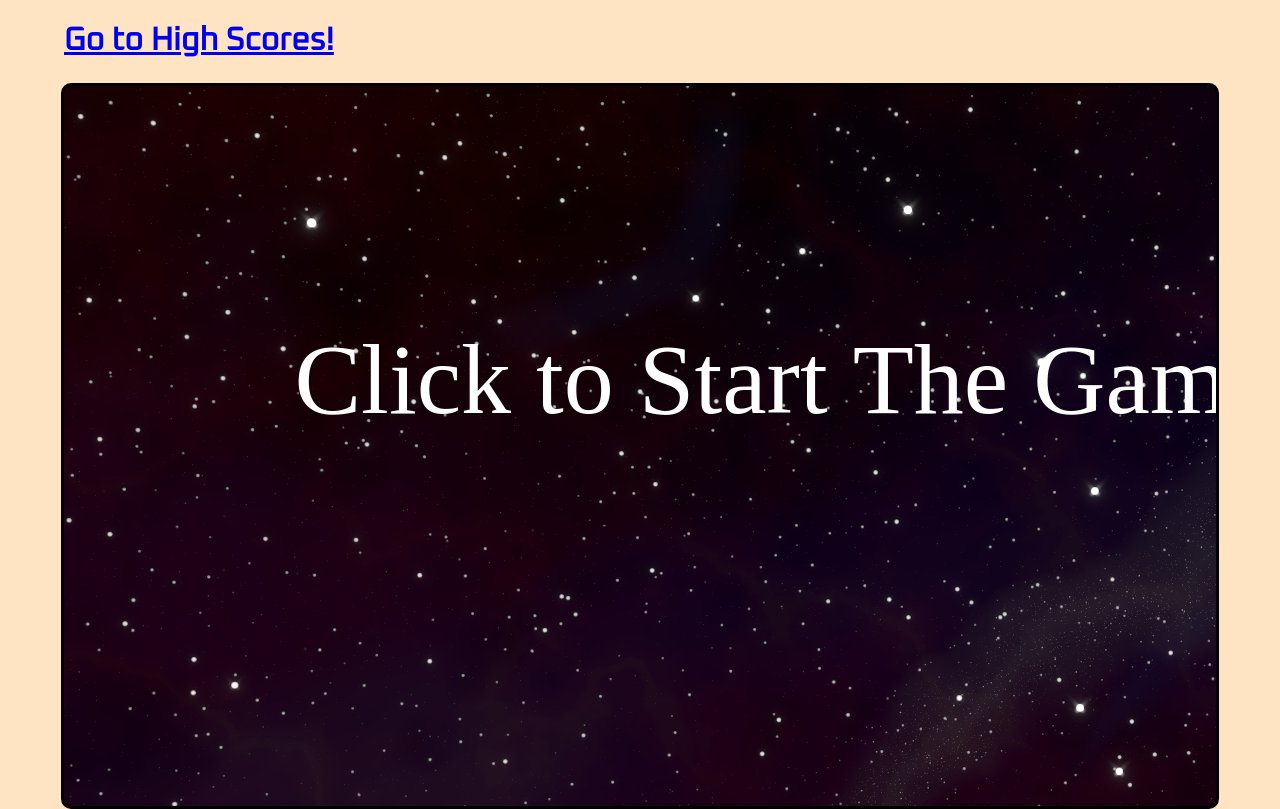
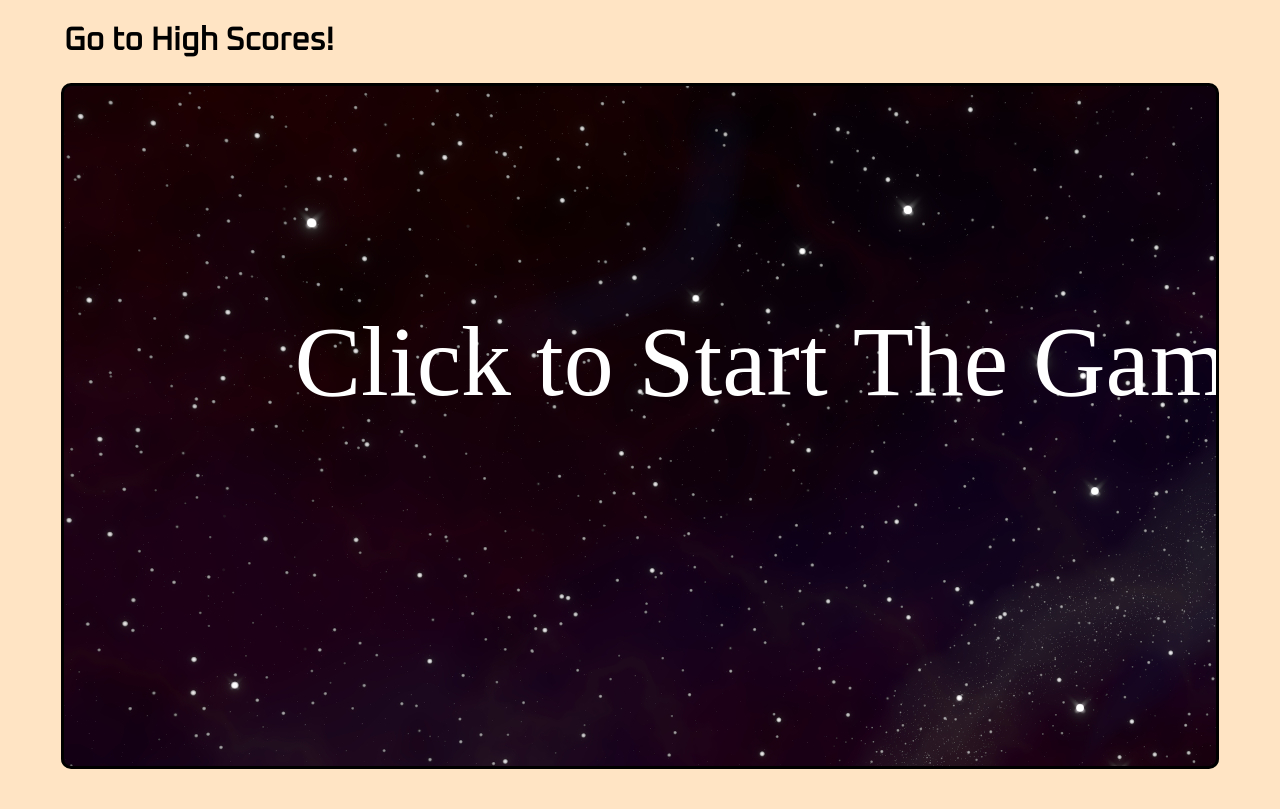
Before and after one commit to bshaley25/Asteroid-Game, a plain HTML site: page index.html in a window 1280 px wide. Drawn offline with Linux system fonts and the light colour scheme.

Commit message:
small styling

```diff
--- a/css/style.css
+++ b/css/style.css
@@ -7,7 +7,15 @@ body {
 
 a {
     font-family: 'Oxanium', cursive;
+    color: black;
     padding-left: 5%;
+    text-decoration: none;
+    transition-duration: .25s;
+}
+
+a:hover {
+    font-size: 2.2rem;
+    color: blue;
 }
 
 canvas {
--- a/js/app.js
+++ b/js/app.js
@@ -1,6 +1,6 @@
 let canvas = document.createElement('canvas')
 canvas.width = (window.innerWidth * .9)
-canvas.height = (window.innerHeight * .9)
+canvas.height = (window.innerHeight * .85)
 document.body.appendChild(canvas)
 const c = canvas.getContext('2d')
 
```
